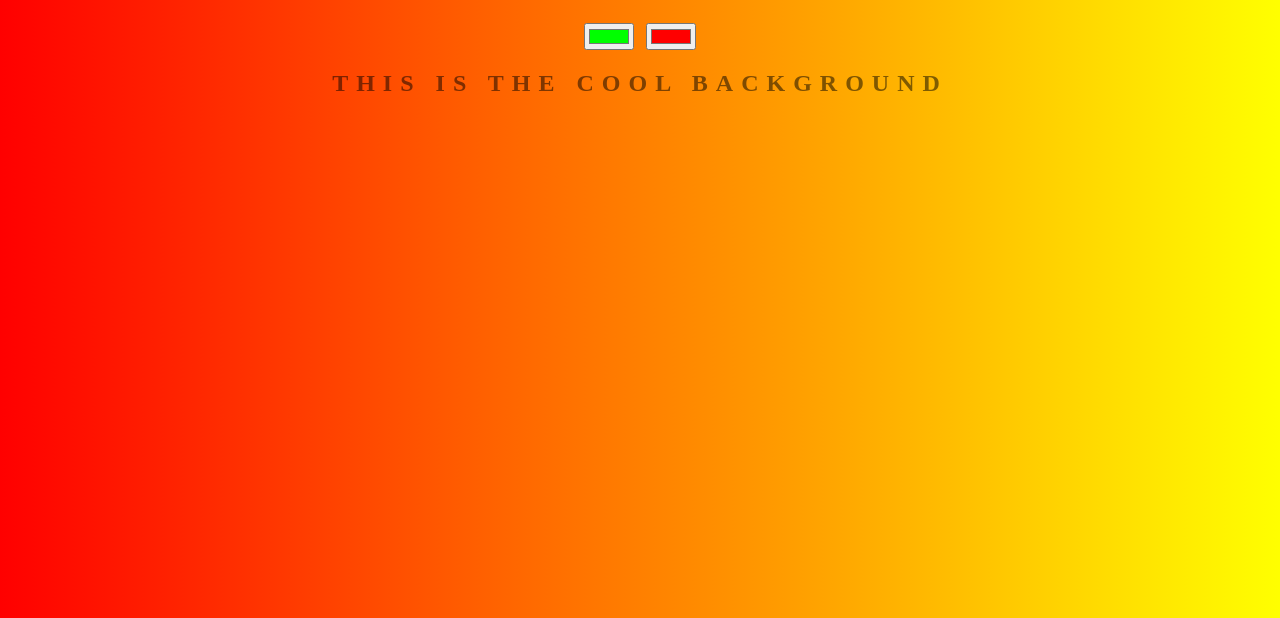
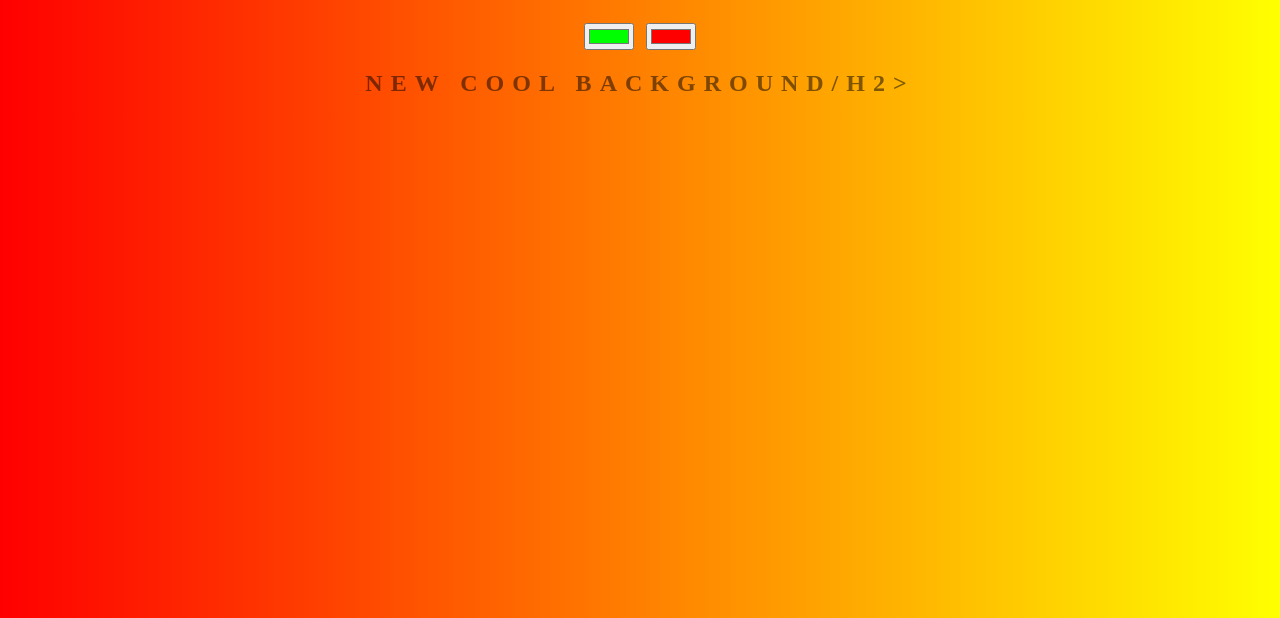
Before and after one commit to jflores3531/Background-generator, a plain HTML site: page index.html in a window 1280 px wide. Shown: the part 182-800 px from the top of the page. Drawn offline with Linux system fonts and the light colour scheme.

Commit message:
title changed again

```diff
--- a/index.html
+++ b/index.html
@@ -8,7 +8,7 @@
 	<h1>Background Generator</h1>
 	<input   class="color1" type="color" name="color1" value="#00ff00">
 	<input   class="color2" type="color" name="color2" value="#ff0000">
-	<h2>This is the cool Background</h2>
+	<h2>NEW COOL BACKGROUND/h2>
 	<h3></h3>
 	<script type="text/javascript" src="script.js"></script>
 </body>
```
